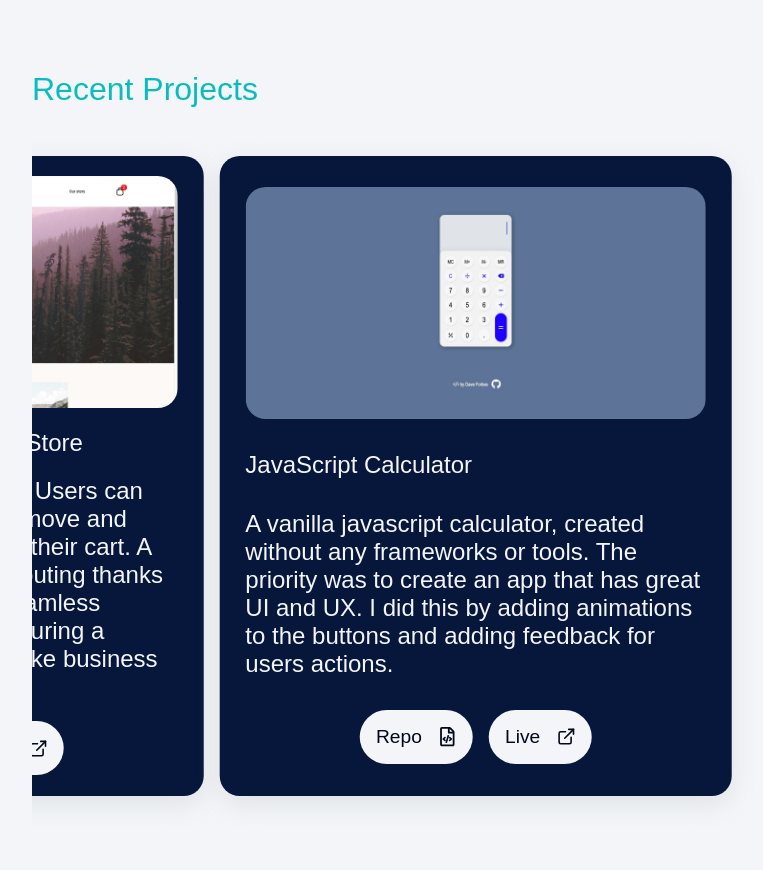
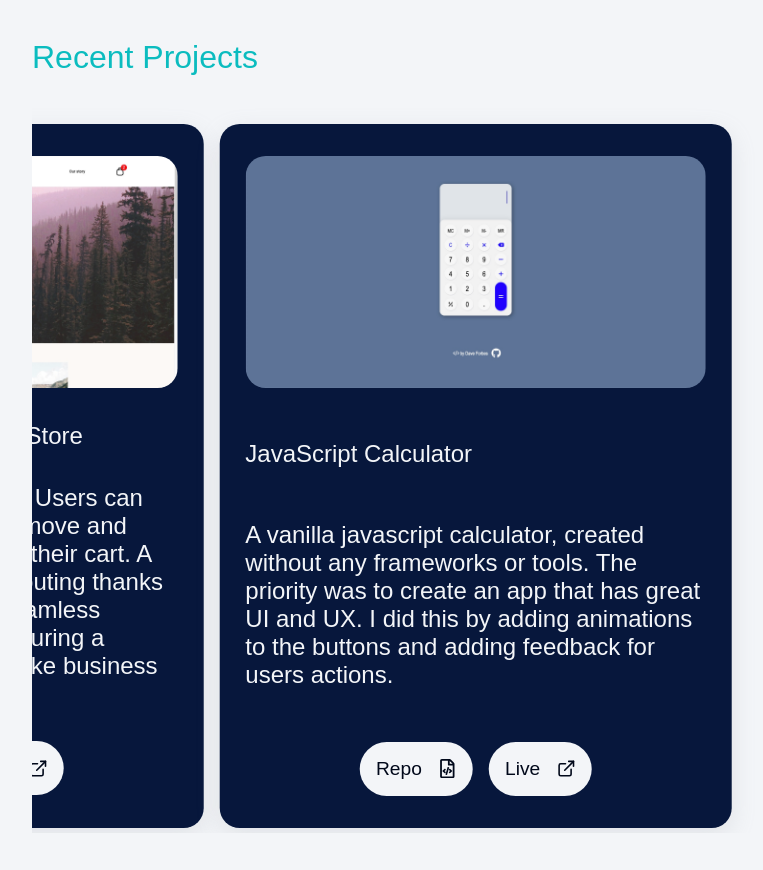
Before and after one commit to dave-forbes/personal-website-v2, a React (Vite) app: page / in a window 1280 px wide. Shown: the part 2367-3237 px from the top of the page, without its empty margins (32-795 px from the left). Built offline with nearby package versions, Linux system fonts and the light colour scheme.

Commit message:
changed project card layout from flexbox to grid
- to make them look more consistent with each other

```diff
--- a/src/components/Project/Project.module.css
+++ b/src/components/Project/Project.module.css
@@ -3,10 +3,10 @@
   height: 80vh;
   background-color: var(--lighter-text-color);
   color: var(--background-color);
-  display: flex;
-  flex-direction: column;
-  align-items: center;
-  justify-content: space-evenly;
+  display: grid;
+  justify-items: center;
+  align-content: space-between;
+  padding-block: 2rem;
   border-radius: 20px;
   box-shadow: rgba(149, 157, 165, 0.2) 0px 8px 24px;
   overflow: hidden;
```
